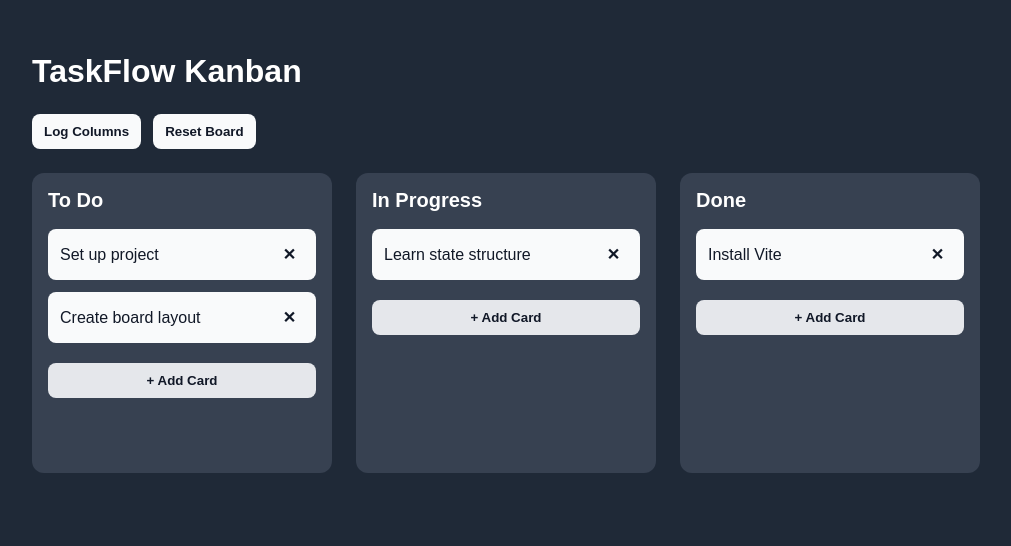
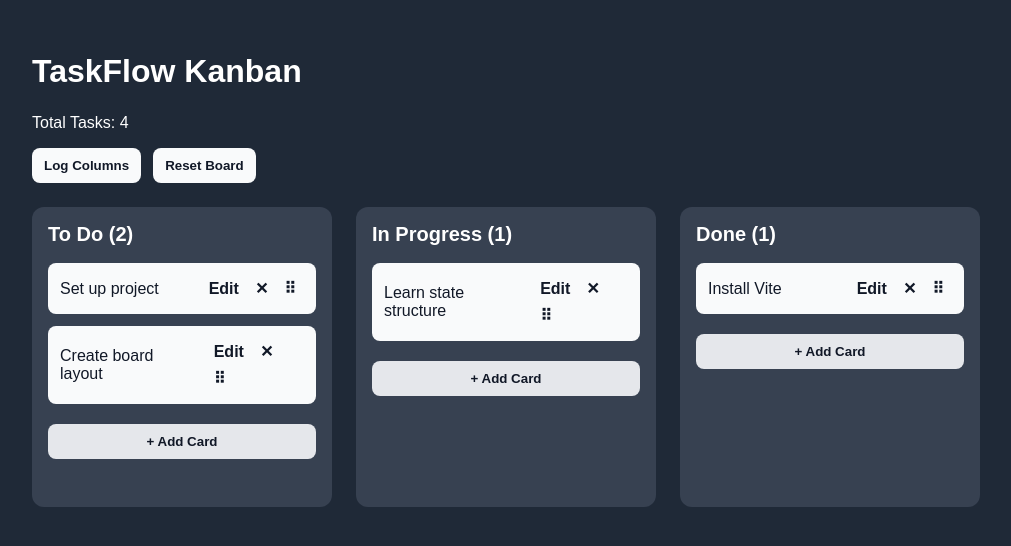
Before and after one commit to tracycrossrvt-gif/taskflow-kanban, a React (Vite) app: page / in a window 1280 px wide. Shown: the top 546 px of the page, without its empty margins (0-1011 px from the left). Built offline with nearby package versions, Linux system fonts and the light colour scheme.

Commit message:
Milestone: complete Trello clone MVP

```diff
--- a/src/App.jsx
+++ b/src/App.jsx
@@ -45,7 +45,7 @@ useEffect(() => {
   function addCard(columnId) {
     const cardTitle = prompt("Enter card title:");
 
-if (!cardTitle) return;
+    if (!cardTitle?.trim()) return;
 
     const newCard = {
       id: crypto.randomUUID(),
@@ -69,7 +69,7 @@ if (!cardTitle) return;
   function editCard(columnId, cardId) {
     const newTitle = prompt("Edit card title:");
 
-    if (!newTitle) return;
+    if (!newTitle?.trim()) return;
 
     const updatedColumns = columns.map((column) => {
       if (column.id === columnId) {
@@ -95,7 +95,9 @@ if (!cardTitle) return;
   }
 
   function deleteCard(columnId, cardId) {
-    console.log("Deleting:", cardId);
+   if (!window.confirm("Delete this card?")) {
+  return;
+}
 
     const updatedColumns = columns.map((column) => {
       if (column.id === columnId) {
@@ -158,9 +160,15 @@ function handleDragEnd(event) {
   setColumns(updatedColumns);
 }
 
+const totalTasks = columns.reduce(
+  (total, column) => total + column.cards.length,
+  0
+);
+
   return (
     <main className="app">
       <h1>TaskFlow Kanban</h1>
+      <p>Total Tasks: {totalTasks}</p>
 
       <button onClick={() => console.log(columns)}>Log Columns</button>
 
--- a/src/components/Card.jsx
+++ b/src/components/Card.jsx
@@ -13,22 +13,32 @@ function Card({ card, columnId, editCard, deleteCard }) {
 
   return (
     <div ref={setNodeRef} style={style} className="card">
-      <span
-        onClick={() => editCard(columnId, card.id)}
-        {...listeners}
-        {...attributes}
-      >
-        {card.title}
-      </span>
+      <span className="card__title">{card.title}</span>
 
-      <button
-        onClick={(event) => {
-          event.stopPropagation();
-          deleteCard(columnId, card.id);
-        }}
-      >
-        ✕
-      </button>
+      <div className="card__actions">
+        <button
+          type="button"
+          onClick={() => editCard(columnId, card.id)}
+        >
+          Edit
+        </button>
+
+        <button
+          type="button"
+          onClick={() => deleteCard(columnId, card.id)}
+        >
+          ✕
+        </button>
+
+        <button
+          type="button"
+          className="card__drag-handle"
+          {...listeners}
+          {...attributes}
+        >
+          ⠿
+        </button>
+      </div>
     </div>
   );
 }
--- a/src/components/Column.jsx
+++ b/src/components/Column.jsx
@@ -10,7 +10,13 @@ const { setNodeRef } = useDroppable({
 
     return (
        <div className="column" ref={setNodeRef}>
-      <h2>{column.title}</h2>
+      <h2>
+  {column.title} ({column.cards.length})
+</h2>
+
+     {column.cards.length === 0 && (
+  <p>No cards yet</p>
+)}
 
       {column.cards.map((card) => (
         <Card
```
